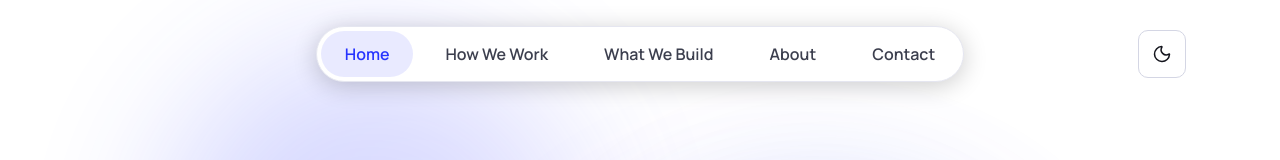
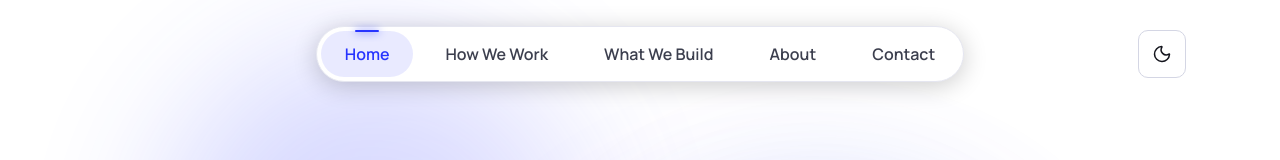
Before and after one commit to Ashish51997/mesa-website, a React (Vite) app: page / in a window 1280 px wide. Shown: the top 160 px of the page. Built offline with nearby package versions, Linux system fonts and the light colour scheme.

Commit message:
fix: resolve nav link background pill visibility in production build

```diff
--- a/src/components/ui/tubelight-navbar.tsx
+++ b/src/components/ui/tubelight-navbar.tsx
@@ -75,7 +75,9 @@ export function NavBar({ items, className }: NavBarProps) {
                     stiffness: 300,
                     damping: 30,
                   }}
-                />
+                >
+                  <div className="tubelight-lamp-line" />
+                </motion.div>
               )}
             </a>
           )
--- a/src/index.css
+++ b/src/index.css
@@ -1788,6 +1788,7 @@ address {
   align-items: center;
   justify-content: center;
   text-decoration: none !important;
+  z-index: 1;
 }
 
 .tubelight-nav-link:hover {
```
